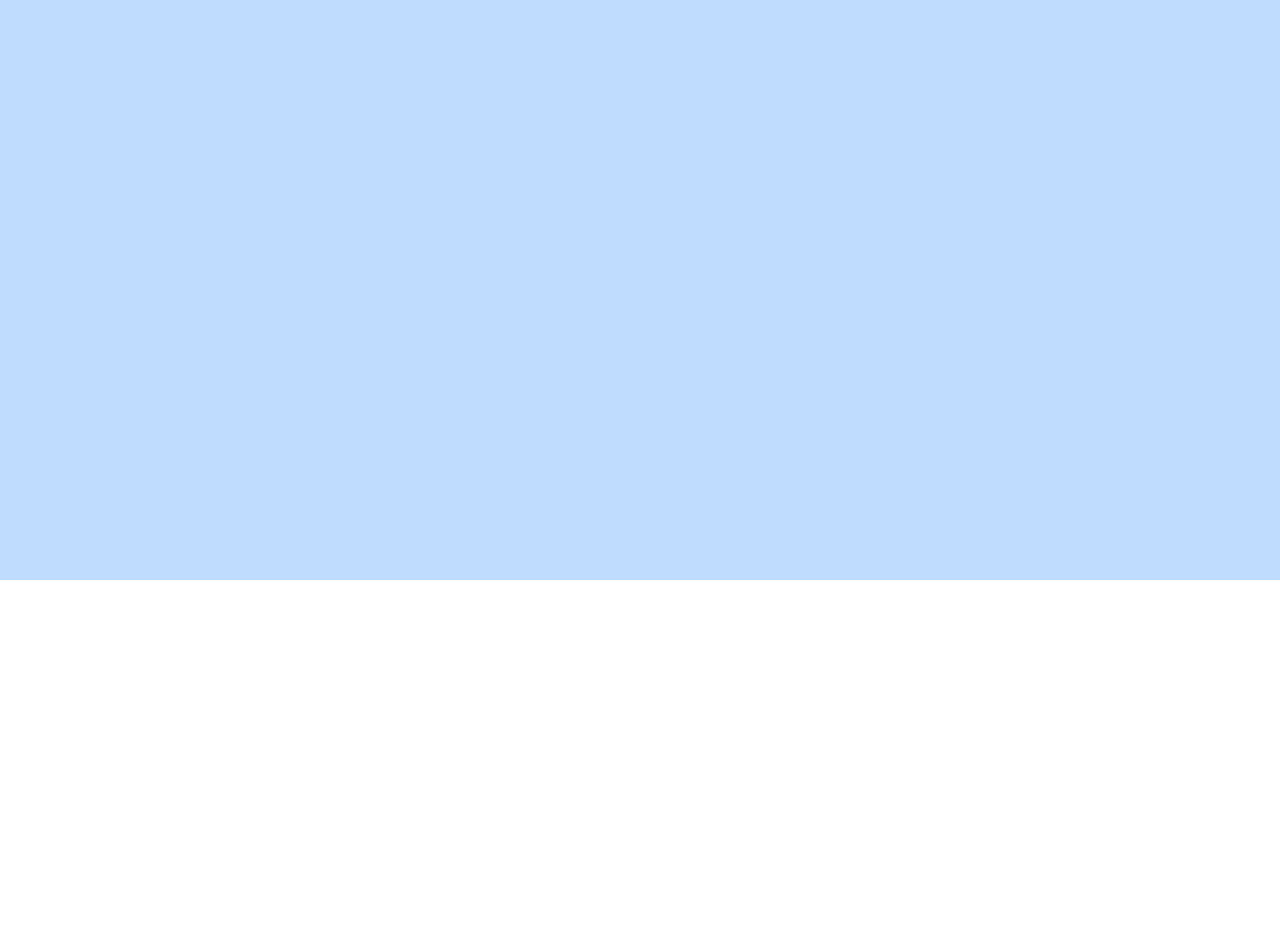
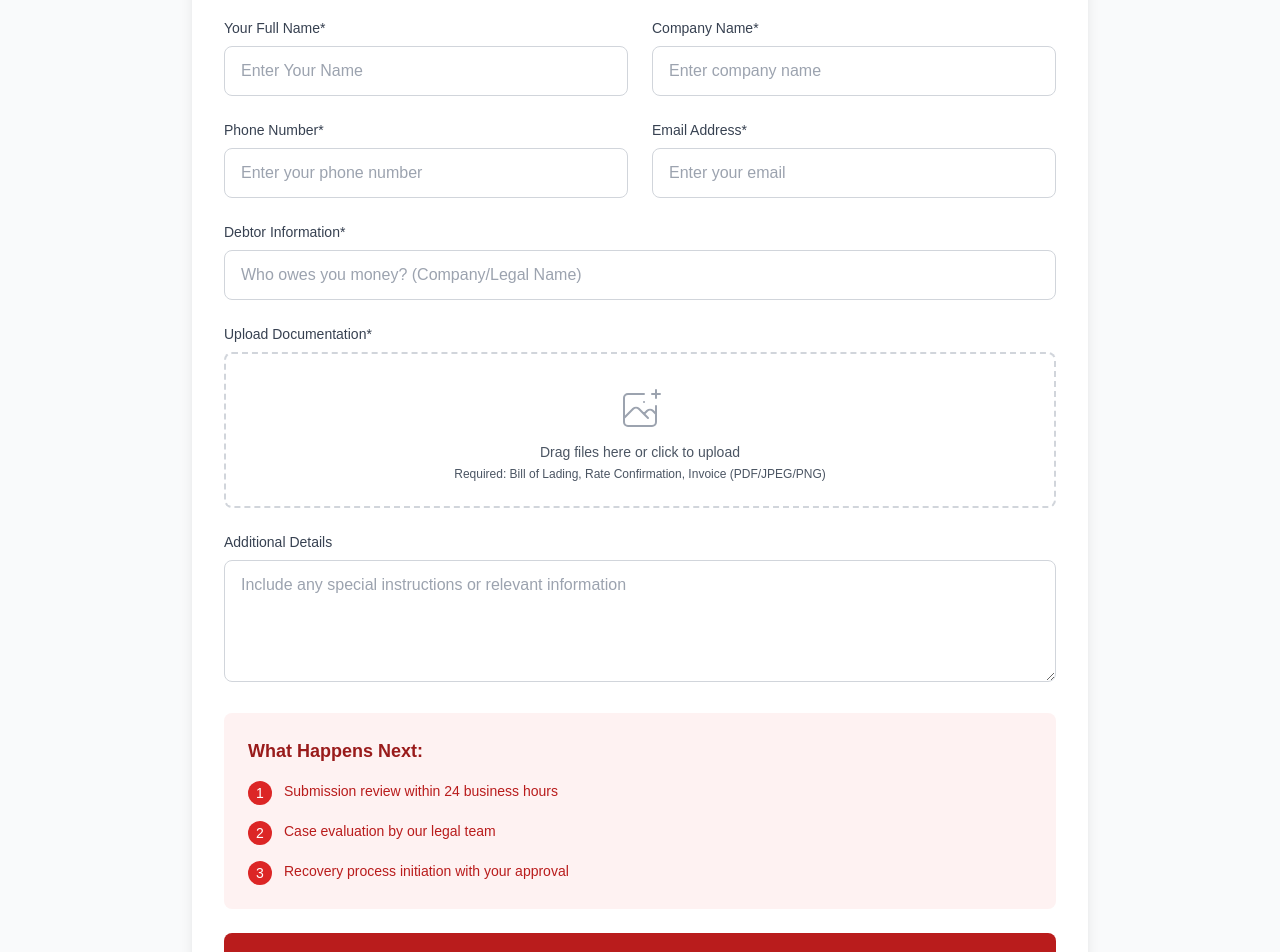
Before and after one commit to Mikemike8/ReesorAndAsociates, a React (Vite) app in the folder Reesor-Frontend/: page /debtor in a window 1280 px wide. Shown: the part 220-1172 px from the top of the page. Before the commit the page ends 800 px from the top, so only its background shows below. Built offline with nearby package versions, Linux system fonts and the light colour scheme.

Commit message:
debtor page

```diff
--- a/Reesor-Frontend/src/components/Debtor.jsx
+++ b/Reesor-Frontend/src/components/Debtor.jsx
@@ -2,9 +2,182 @@ import React from 'react';
 
 const Debtor = () => {
   return (
-    <div className="bg-blue-200 min-h-screen p-4">
-      <h1 className="text-3xl font-semibold">Debtor Page</h1>
-      <p>This is the content for the Debtor page. Now you can see the background color!</p>
+    <div className="min-h-screen bg-gray-50 py-32 px-4 sm:px-6 lg:px-8">
+      <div className="max-w-4xl mx-auto space-y-12">
+
+        {/* Debt Recovery Form Section */}
+        <div className="bg-white rounded-xl shadow-lg p-8">
+          <h1 className="text-3xl font-bold text-gray-900 mb-6 border-b-2 border-red-600 pb-4">
+            Freight Claim Recovery Submission
+          </h1>
+
+          <form className="space-y-6">
+            {/* Contact Information */}
+            <div className="grid grid-cols-1 md:grid-cols-2 gap-6">
+              <div>
+                <label className="block text-sm font-medium text-gray-700 mb-2">
+                  Your Full Name*
+                </label>
+                <input
+                  type="text"
+                  placeholder="Enter Your Name"
+                  className="w-full px-4 py-3 border border-gray-300 rounded-lg focus:ring-2 focus:ring-red-500"
+                  required
+                />
+              </div>
+
+              <div>
+                <label className="block text-sm font-medium text-gray-700 mb-2">
+                  Company Name*
+                </label>
+                <input
+                  type="text"
+                  placeholder="Enter company name"
+                  className="w-full px-4 py-3 border border-gray-300 rounded-lg focus:ring-2 focus:ring-red-500"
+                  required
+                />
+              </div>
+            </div>
+
+            <div className="grid grid-cols-1 md:grid-cols-2 gap-6">
+              <div>
+                <label className="block text-sm font-medium text-gray-700 mb-2">
+                  Phone Number*
+                </label>
+                <input
+                  type="tel"
+                  placeholder="Enter your phone number"
+                  className="w-full px-4 py-3 border border-gray-300 rounded-lg focus:ring-2 focus:ring-red-500"
+                  required
+                />
+              </div>
+
+              <div>
+                <label className="block text-sm font-medium text-gray-700 mb-2">
+                  Email Address*
+                </label>
+                <input
+                  type="email"
+                  placeholder="Enter your email"
+                  className="w-full px-4 py-3 border border-gray-300 rounded-lg focus:ring-2 focus:ring-red-500"
+                  required
+                />
+              </div>
+            </div>
+
+            {/* Debtor Information */}
+            <div>
+              <label className="block text-sm font-medium text-gray-700 mb-2">
+                Debtor Information*
+              </label>
+              <input
+                type="text"
+                placeholder="Who owes you money? (Company/Legal Name)"
+                className="w-full px-4 py-3 border border-gray-300 rounded-lg focus:ring-2 focus:ring-red-500"
+                required
+              />
+            </div>
+
+            {/* Document Upload */}
+            <div>
+              <label className="block text-sm font-medium text-gray-700 mb-2">
+                Upload Documentation*
+              </label>
+              <div className="mt-1 flex justify-center px-6 pt-8 pb-6 border-2 border-dashed border-gray-300 rounded-lg">
+                <div className="space-y-2 text-center">
+                  <svg className="mx-auto h-12 w-12 text-gray-400" stroke="currentColor" fill="none" viewBox="0 0 48 48">
+                    <path d="M28 8H12a4 4 0 00-4 4v20m32-12v8m0 0v8a4 4 0 01-4 4H12a4 4 0 01-4-4v-4m32-4l-3.172-3.172a4 4 0 00-5.656 0L28 28M8 32l9.172-9.172a4 4 0 015.656 0L28 28m0 0l4 4m4-24h8m-4-4v8m-12 4h.02" strokeWidth="2" strokeLinecap="round" strokeLinejoin="round"/>
+                  </svg>
+                  <div className="text-sm text-gray-600">
+                    <p className="font-medium">Drag files here or click to upload</p>
+                    <p className="text-xs mt-1">Required: Bill of Lading, Rate Confirmation, Invoice (PDF/JPEG/PNG)</p>
+                  </div>
+                  <input
+                    type="file"
+                    className="hidden"
+                    multiple
+                    accept=".pdf,.jpg,.jpeg,.png"
+                  />
+                </div>
+              </div>
+            </div>
+
+            {/* Additional Information */}
+            <div>
+              <label className="block text-sm font-medium text-gray-700 mb-2">
+                Additional Details
+              </label>
+              <textarea
+                rows="4"
+                placeholder="Include any special instructions or relevant information"
+                className="w-full px-4 py-3 border border-gray-300 rounded-lg focus:ring-2 focus:ring-red-500"
+              ></textarea>
+            </div>
+
+            {/* Process Timeline */}
+            <div className="bg-red-50 p-6 rounded-lg">
+              <h3 className="text-lg font-semibold text-red-800 mb-4">What Happens Next:</h3>
+              <ol className="space-y-4 text-sm text-red-700">
+                <li className="flex items-start">
+                  <span className="flex-shrink-0 w-6 h-6 bg-red-600 text-white rounded-full flex items-center justify-center mr-3">1</span>
+                  Submission review within 24 business hours
+                </li>
+                <li className="flex items-start">
+                  <span className="flex-shrink-0 w-6 h-6 bg-red-600 text-white rounded-full flex items-center justify-center mr-3">2</span>
+                  Case evaluation by our legal team
+                </li>
+                <li className="flex items-start">
+                  <span className="flex-shrink-0 w-6 h-6 bg-red-600 text-white rounded-full flex items-center justify-center mr-3">3</span>
+                  Recovery process initiation with your approval
+                </li>
+              </ol>
+            </div>
+
+            <button
+              type="submit"
+              className="w-full bg-red-700 text-white py-4 px-6 rounded-lg hover:bg-red-800 transition-colors font-semibold text-lg"
+            >
+              Initiate Recovery Process
+            </button>
+          </form>
+        </div>
+
+        {/* Broker Alerts Subscription */}
+        <div className="bg-red-100 p-8 rounded-xl shadow-lg">
+          <div className="text-center mb-6">
+            <h2 className="text-2xl font-bold text-red-900 mb-2">
+              Transportation Security Alert Service
+            </h2>
+            <p className="text-red-800">
+              Protect your business with real-time freight industry intelligence
+            </p>
+          </div>
+
+          <form className="space-y-4">
+            <div>
+              <input
+                type="text"
+                placeholder="Enter company name"
+                className="w-full px-4 py-3 border border-red-300 rounded-lg focus:ring-2 focus:ring-red-500"
+              />
+            </div>
+            <div>
+              <input
+                type="email"
+                placeholder="Enter your email"
+                className="w-full px-4 py-3 border border-red-300 rounded-lg focus:ring-2 focus:ring-red-500"
+                required
+              />
+            </div>
+            <button
+              type="submit"
+              className="w-full bg-white text-red-700 py-3 px-6 rounded-lg border-2 border-red-700 hover:bg-red-50 transition-colors font-medium"
+            >
+              Subscribe to Broker Alerts
+            </button>
+          </form>
+        </div>
+      </div>
     </div>
   );
 };
```
